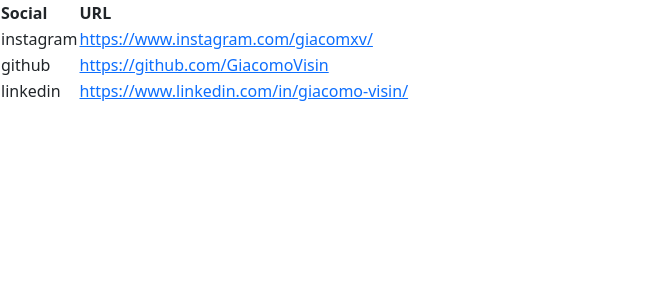
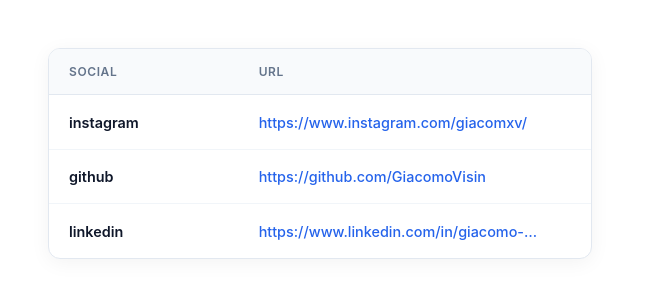
Before and after one commit to GiacomoVisin/GiacomoVisin-com-Backend, a Laravel app: page /chi-sono in a window 1280 px wide; the page is wider, and only the part inside the window is pictured. Shown: the part 129-429 px from the top of that part, without its empty margins (0-654 px from the left). Run offline with Laravel 12, Linux system fonts and the light colour scheme; style sheets or scripts are compiled from the project's sources; some libraries are stand-ins or nearby versions.

Commit message:
adding style for socialBox

```diff
--- a/resources/sass/app.scss
+++ b/resources/sass/app.scss
@@ -7,6 +7,9 @@
 // Bootstrap
 
 @import 'bootstrap/scss/bootstrap';
+
+
+//////////navBar//////////
 
 
 .navbar {
@@ -115,6 +118,13 @@
     }
 }
 
+//////////navBar//////////
+
+
+
+
+
+//////////imgBox//////////
 
 .imgBox {
     width: 5rem;
@@ -123,9 +133,181 @@
     background-position: center center;
     background-repeat: no-repeat;
     background-size: cover;
-    background-size: cover;
     border: 1px solid black;
     border-radius: 50%;
-    position:relative;
+    position: relative;
     left: 500px;
+    overflow: hidden;
+    box-shadow: 0 4px 15px rgba(0, 0, 0, 0.1);
+    transition: transform 0.4s cubic-bezier(0.25, 0.8, 0.25, 1),
+        box-shadow 0.4s cubic-bezier(0.25, 0.8, 0.25, 1);
+    cursor: pointer;
 }
+
+.imgBox img {
+    width: 100%;
+    height: 100%;
+    object-fit: cover;
+    /* Evita che l'immagine si deformi */
+    transition: transform 0.6s cubic-bezier(0.16, 1, 0.3, 1), filter 0.4s ease;
+}
+
+/* Effetto al passaggio del mouse */
+.imgBox:hover {
+    transform: translateY(-6px);
+    /* Solleva leggermente tutta la card */
+    box-shadow: 0 15px 30px rgba(0, 0, 0, 0.22);
+    /* Ombra più profonda */
+}
+
+.imgBox:hover img {
+    transform: scale(1.08);
+    /* Zoom interno fluido */
+    filter: brightness(1.06);
+    /* Rende l'immagine leggermente più brillante */
+}
+
+//////////imgBox//////////
+
+
+
+//////////socialBox//////////
+
+.socialBox {
+    width: 100%;
+    max-width: 34rem;
+    /* Più flessibile e responsive rispetto a width fissa */
+    background-color: #ffffff;
+    border: 1px solid #e2e8f0;
+    /* Grigio chiaro elegante al posto del nero puro */
+    border-radius: 12px;
+    box-shadow: 0 4px 20px rgba(0, 0, 0, 0.05);
+    /* Ombra morbida */
+    overflow: hidden;
+    /* Taglia gli angoli interni della tabella per seguire il border-radius */
+    font-family: 'Inter', -apple-system, BlinkMacSystemFont, "Segoe UI", Roboto, sans-serif;
+    position: relative;
+    left: 3rem;
+    top: 3rem;
+}
+
+.tableSocial {
+    width: 100%;
+    border-collapse: collapse;
+    text-align: left;
+}
+
+/* Intestazione della tabella */
+.tableSocial thead {
+    background-color: #f8fafc;
+    border-bottom: 1px solid #e2e8f0;
+}
+
+.tableSocial th {
+    padding: 0.85rem 1.25rem;
+    font-size: 0.75rem;
+    font-weight: 600;
+    text-transform: uppercase;
+    letter-spacing: 0.05em;
+    color: #64748b;
+}
+
+/* Celle del corpo */
+.tableSocial td {
+    padding: 1rem 1.25rem;
+    font-size: 0.9rem;
+    color: #1e293b;
+    border-bottom: 1px solid #f1f5f9;
+    transition: background-color 0.2s ease;
+}
+
+/* Rimuove il bordo dall'ultima riga per pulizia */
+.tableSocial tbody tr:last-child td {
+    border-bottom: none;
+}
+
+/* Effetto hover sulla riga */
+.tableSocial tbody tr:hover td {
+    background-color: #f8fafc;
+}
+
+/* Stile colonna Nome Social */
+.tableSocial .social-name {
+    font-weight: 600;
+    color: #0f172a;
+    width: 35%;
+}
+
+/* Stile Link URL */
+.tableSocial .social-url a {
+    color: #2563eb;
+    text-decoration: none;
+    font-weight: 500;
+    display: inline-block;
+    max-width: 280px;
+    white-space: nowrap;
+    overflow: hidden;
+    text-overflow: ellipsis;
+    /* Aggiunge "..." se il link è troppo lungo */
+    vertical-align: bottom;
+    transition: color 0.2s ease;
+}
+
+.tableSocial .social-url a:hover {
+    color: #1d4ed8;
+    text-decoration: underline;
+}
+
+/* 1. Definiamo il movimento (da invisibile e leggermente più in basso -> a visibile in posizione) */
+@keyframes fadeSlideUp {
+    0% {
+        opacity: 0;
+        transform: translateY(20px) scale(0.98);
+    }
+
+    100% {
+        opacity: 1;
+        transform: translateY(0) scale(1);
+    }
+}
+
+/* 2. Applichiamo l'animazione al contenitore della tabella */
+.socialBox {
+    /* ... mantieni le tue regole precedenti (width, border, shadow, ecc.) ... */
+
+    animation: fadeSlideUp 0.6s cubic-bezier(0.16, 1, 0.3, 1) forwards;
+}
+
+/* 3. BONUS PRO: Animazione a cascata per le righe interne */
+.tableSocial tbody tr {
+    opacity: 0;
+    /* Partono invisibili */
+    animation: fadeSlideUp 0.5s cubic-bezier(0.16, 1, 0.3, 1) forwards;
+}
+
+/* Ritardo progressivo per le prime 6 righe (effetto domino) */
+.tableSocial tbody tr:nth-child(1) {
+    animation-delay: 0.1s;
+}
+
+.tableSocial tbody tr:nth-child(2) {
+    animation-delay: 0.18s;
+}
+
+.tableSocial tbody tr:nth-child(3) {
+    animation-delay: 0.26s;
+}
+
+.tableSocial tbody tr:nth-child(4) {
+    animation-delay: 0.34s;
+}
+
+.tableSocial tbody tr:nth-child(5) {
+    animation-delay: 0.42s;
+}
+
+.tableSocial tbody tr:nth-child(6) {
+    animation-delay: 0.50s;
+}
+
+//////////socialBox//////////
--- a/resources/views/partials/navbar.blade.php
+++ b/resources/views/partials/navbar.blade.php
@@ -27,7 +27,7 @@
 
         </ul>
         <div class="imgBox">
-           <!--  <img src="{{ asset('/img/spiderman.jpg') }}" alt="spider"> -->
         </div>
+
     </div>
 </nav>
```
